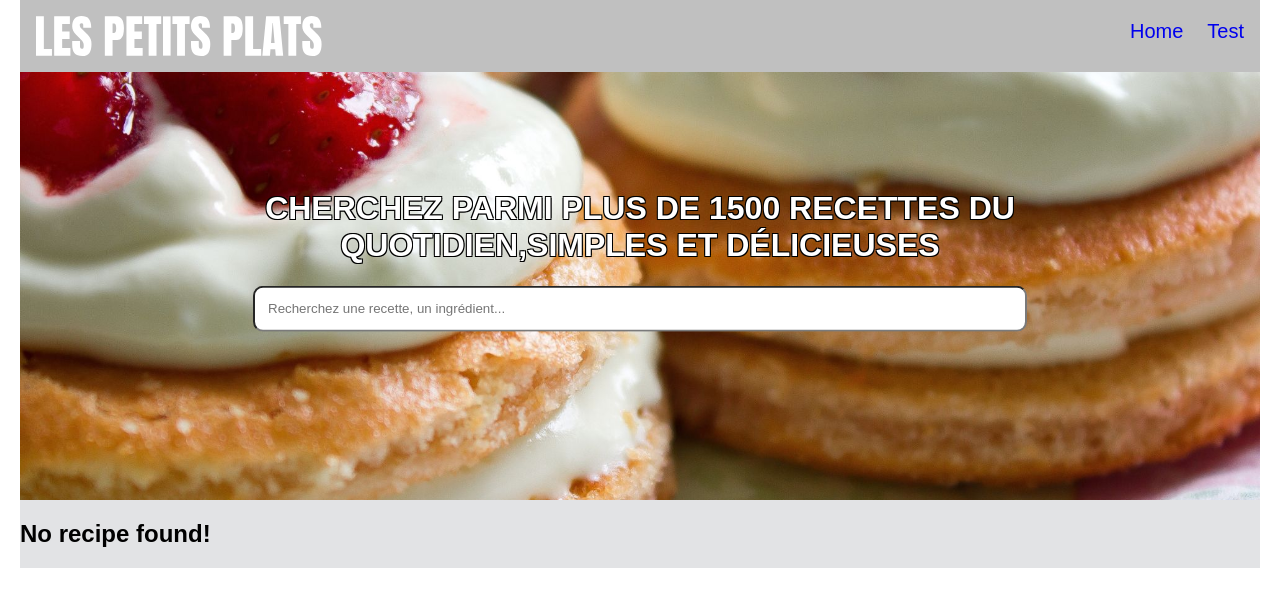
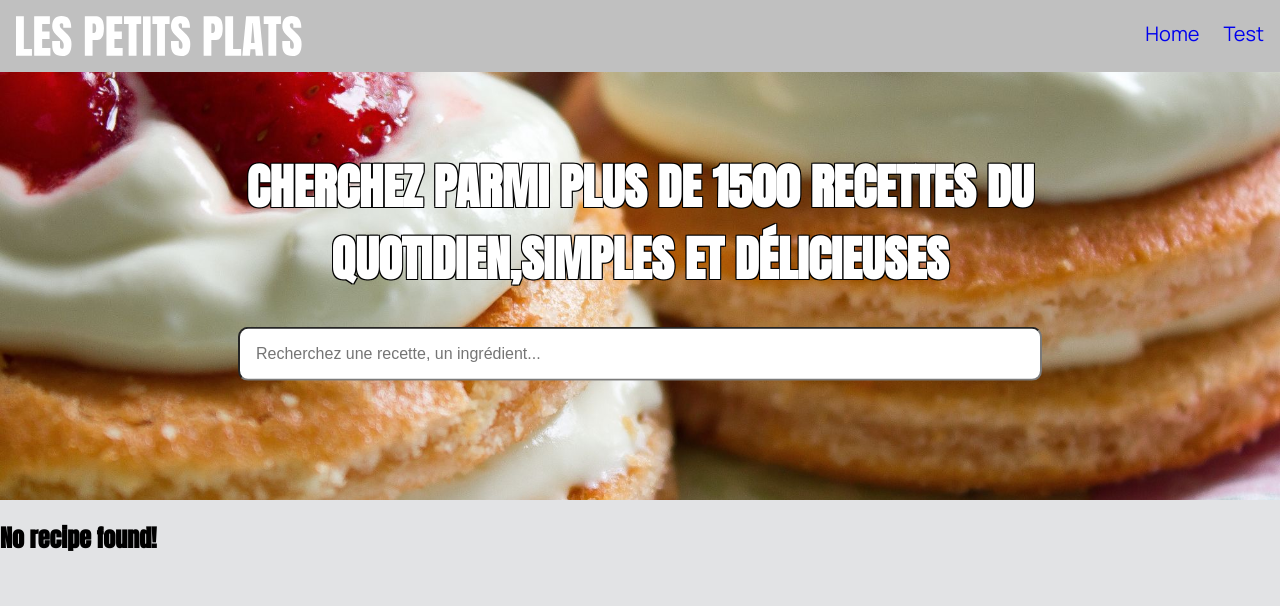
Before and after one commit to K-Duong/ts-react-les-petits-plats, a React (Vite) app: page / in a window 1280 px wide. Shown: the top 606 px of the page. Built offline with nearby package versions, Linux system fonts and the light colour scheme.

Commit message:
import styles font family anton and manrope in index.css

```diff
--- a/src/App.css
+++ b/src/App.css
@@ -2,6 +2,7 @@
   display: flex;
   flex-direction: column;
   width: 100%;
+  height: 100vh;
 /*
   max-width: 1280px;
   margin: 0 auto;
--- a/src/components/banner/style.css
+++ b/src/components/banner/style.css
@@ -22,6 +22,7 @@
 
 .banner .search-recipe h1 {
   font-family: var(--anton);
+  font-size: 3rem;
   color: white;
   /* tip for text stroke */
   text-shadow: -1px -1px 0 #000, 1px -1px 0 #000, -1px 1px 0 #000,
@@ -31,6 +32,7 @@
 }
 
 .banner .search-recipe .general-search {
+  font-size: 1rem;
   padding: 1em;
   color: var(--light-gray);
   border-radius: 10px;
--- a/src/index.css
+++ b/src/index.css
@@ -1,16 +1,8 @@
+@import '@fontsource/manrope';
+@import 'typeface-anton';
+
+
 :root {
-  /* font-family: Inter, system-ui, Avenir, Helvetica, Arial, sans-serif; */
-  /* line-height: 1.5;
-  font-weight: 400;
-
-  color-scheme: light dark;
-  color: rgba(255, 255, 255, 0.87);
-  background-color: #242424;
-
-  font-synthesis: none;
-  text-rendering: optimizeLegibility;
-  -webkit-font-smoothing: antialiased;
-  -moz-osx-font-smoothing: grayscale; */
   --anton: "Anton", sans-serif;
   --manrop:'Manrope', sans-serif;
   --light-gray: #7A7A7A;
@@ -29,9 +21,6 @@ body {
   display: flex;
   flex-direction: column;
   font-family: var(--manrop);
-  /* justify-content: center; */
-  /* align-items: center; */
   min-width: 320px;
   width: 100%;
-  max-width: 1240px;
 }
--- a/src/pages/homePage/index.tsx
+++ b/src/pages/homePage/index.tsx
@@ -1,6 +1,8 @@
 import { useContext } from "react"
 import { RecipesContext } from "../../context/recipesContext"
 import { RecipesContextType } from "../../types/recipesContext"
+
+import "./style.css"
 
 
 function HomePage ()  {
--- /dev/null
+++ b/src/pages/homePage/style.css
@@ -0,0 +1,3 @@
+h2.no-recipe-found {
+  font-family: var(--anton);
+}
```
